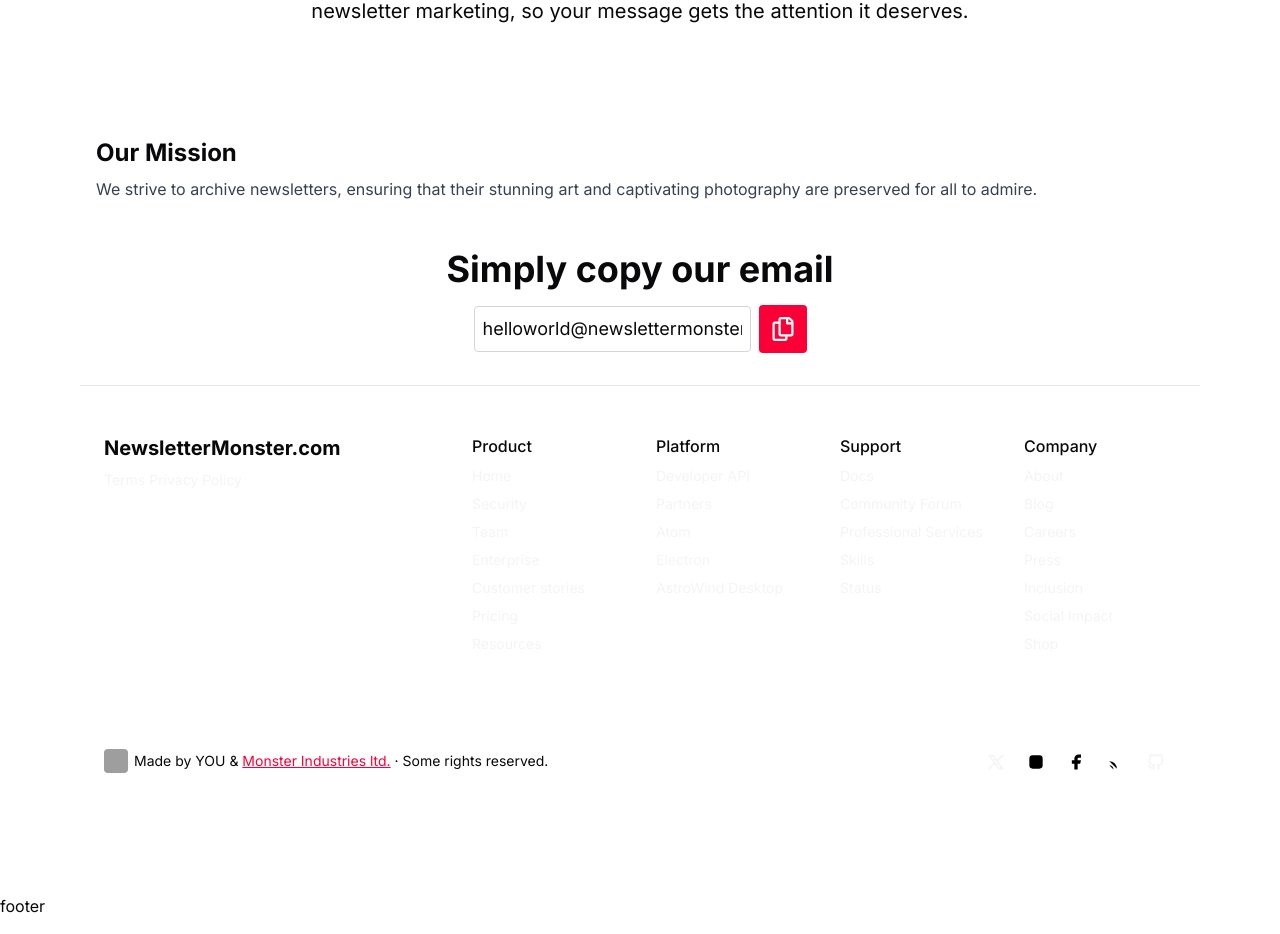
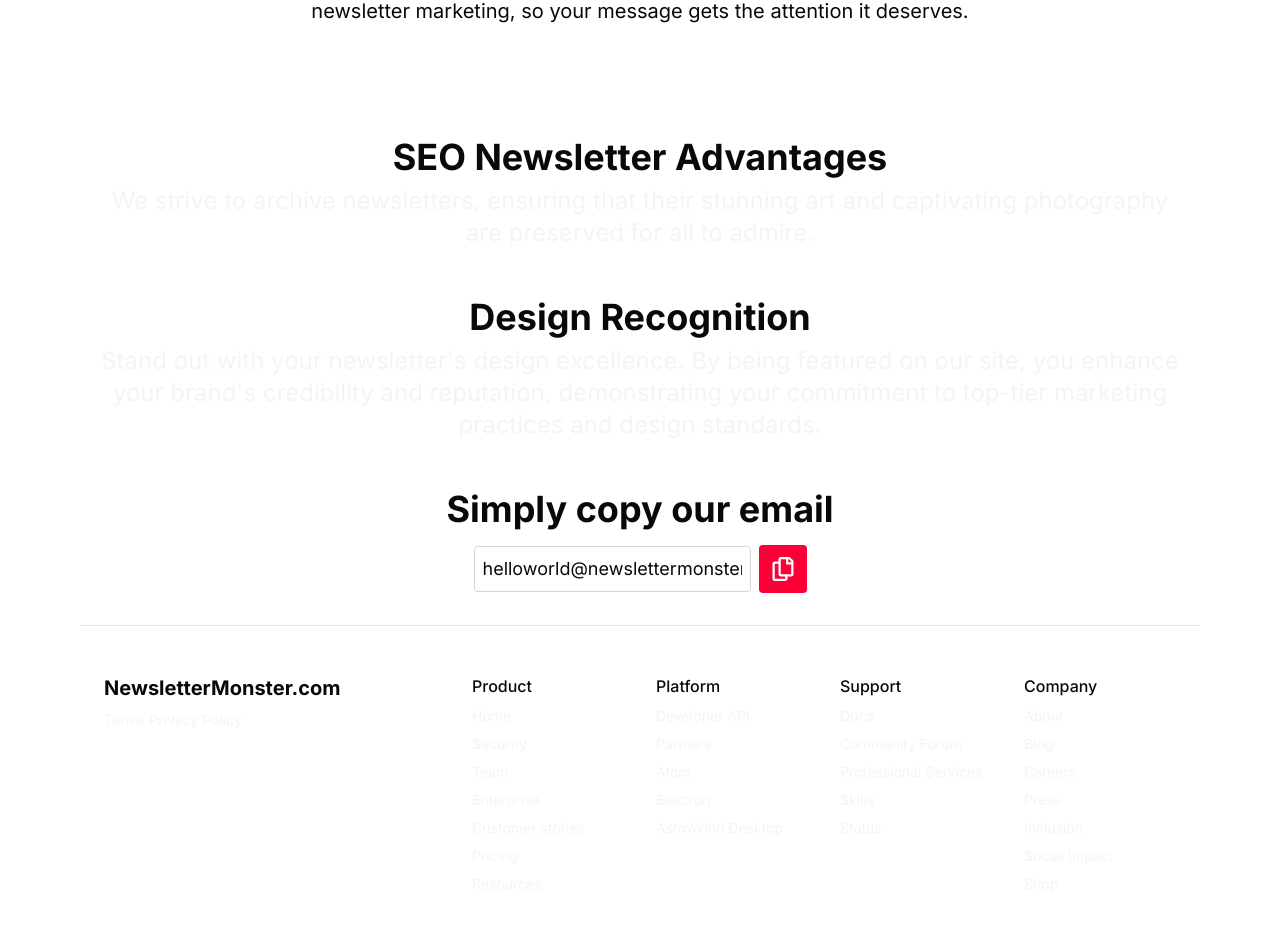
Before and after one commit to rogergarciapages/NewsletterMonsterFront, a Next.js app: page / in a window 1280 px wide. Shown: the part 3460-4394 px from the top of the page. Built offline with nearby package versions, Linux system fonts and the light colour scheme; no server answers; grey boxes are pictures that could not be loaded.

Commit message:
h2 blocks fixed

```diff
--- a/src/components/h2block.tsx
+++ b/src/components/h2block.tsx
@@ -4,8 +4,8 @@
 const H2TextBlock = ({ heading, text }) => {
   return (
     <div className="my-4 p-4">
-      <h2 className="text-2xl font-bold mb-2">{heading}</h2>
-      <p className="text-base text-gray-700">{text}</p>
+      <h2 className="text-4xl text-center font-bold mb-2">{heading}</h2>
+      <p className="text-2xl text-center text-gray-100">{text}</p>
     </div>
   );
 };
--- a/src/components/home/auth-screen/AuthScreen.tsx
+++ b/src/components/home/auth-screen/AuthScreen.tsx
@@ -1,13 +1,10 @@
 import React from 'react'
 import HeroSection from './HeroSection';
-import { TodaysHighlight } from './TodaysHighlight';
-import { ModeToggle } from '@/components/ModeToggle';
 import RotatedText from '@/components/decorators/RotatedText';
 import MasonryGrid from './MasonryGrid';
 import Companies from './Companies';
 import Mission from '../home-screen/Mission';
 import Footer from '../Footer';
-import H2block from '@/components/h2block';
 import EmailCopy from '@/components/EmailCopy';
 import H2TextBlock from '@/components/h2block';
 
@@ -26,8 +23,12 @@
                 <Companies />
                 <Mission />
                 <H2TextBlock
-                heading="Our Mission"
+                heading="SEO Newsletter Advantages"
                 text="We strive to archive newsletters, ensuring that their stunning art and captivating photography are preserved for all to admire."
+                />
+                <H2TextBlock
+                heading="Design Recognition"
+                text="Stand out with your newsletter's design excellence. By being featured on our site, you enhance your brand's credibility and reputation, demonstrating your commitment to top-tier marketing practices and design standards."
                 />
                 <EmailCopy />
                 <Footer />
```
